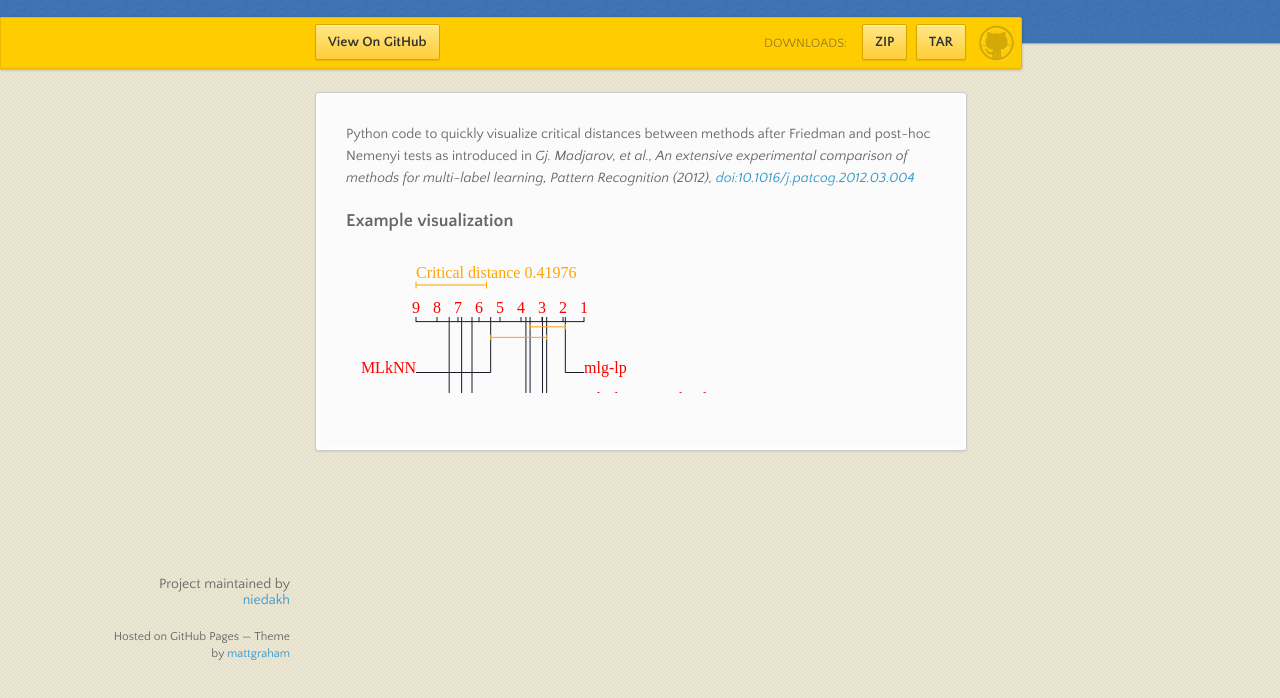
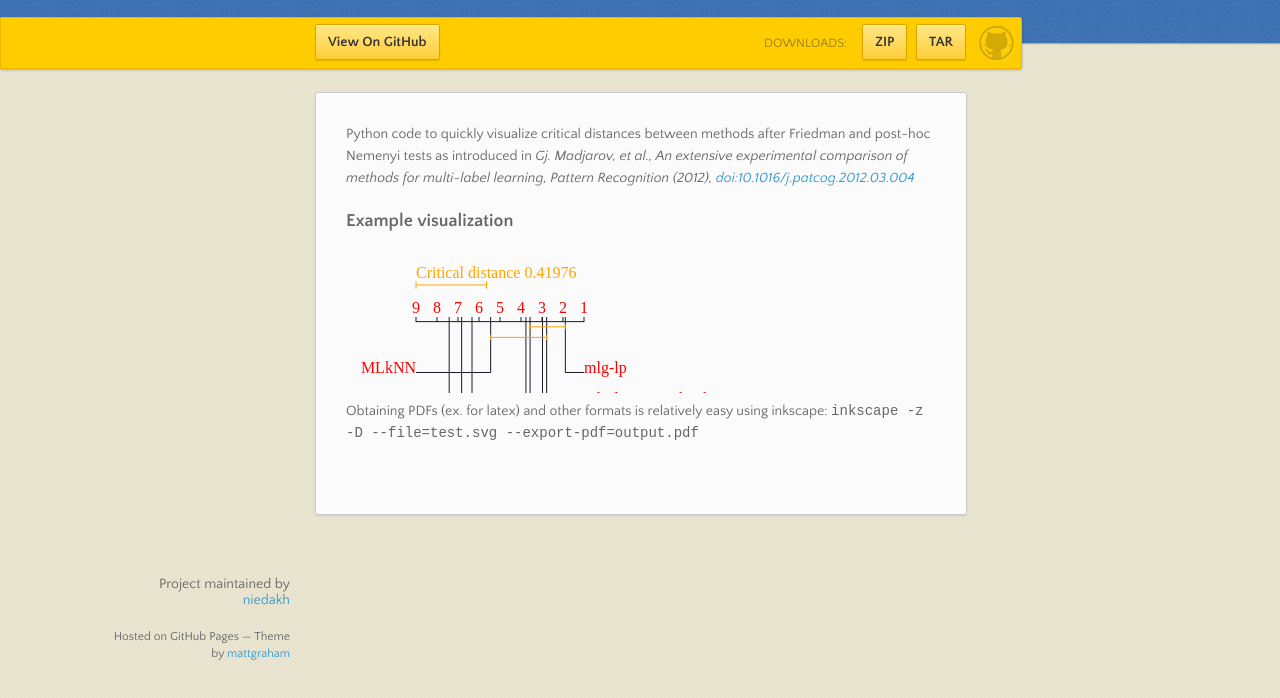
Before and after one commit to niedakh/algorithms-critical-distance-visualization, a plain HTML site: page index.html in a window 1280 px wide. Shown: the part 98-796 px from the top of the page. Drawn offline with nearby package versions, Linux system fonts and the light colour scheme; a script that the page names is missing.

Commit message:
- add latex

```diff
--- a/index.html
+++ b/index.html
@@ -44,6 +44,8 @@
 
         <h3>Example visualization</h3>
         <object type="image/svg+xml" data="images/test.svg" style="width: 100%; height: 100%;">Your browser does not support SVG</object>
+
+        <p>Obtaining PDFs (ex. for latex) and other formats is relatively easy using inkscape: <tt>inkscape -z -D --file=test.svg --export-pdf=output.pdf</tt></p>
       </section>
       <footer>
         <p>Project maintained by <a href="https://github.com/niedakh">niedakh</a></p>
```
